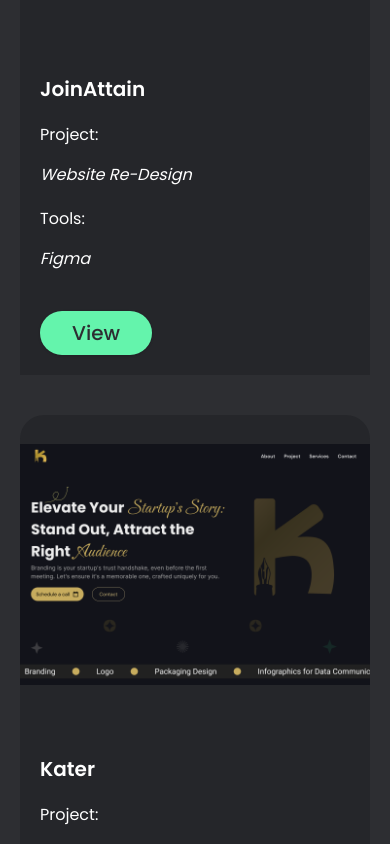
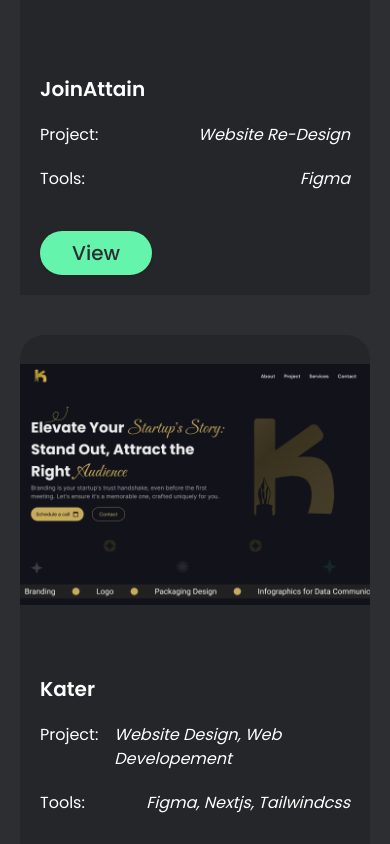
Before and after one commit to DaramolaD/saas_portfolio, a Next.js app: page / in a window 390 px wide. Shown: the part 2560-3404 px from the top of the page. Built offline with nearby package versions, Linux system fonts and the light colour scheme.

Commit message:
Project Description modified

```diff
--- a/components/ProjectCard.jsx
+++ b/components/ProjectCard.jsx
@@ -23,7 +23,7 @@
             {client}
           </h4>
           <div className="flex flex-col gap-5 md:gap-10">
-            <div className="flex flex-col sm:flex-row gap-4 justify-between items-start">
+            <div className="flex sm:flex-row gap-4 justify-between items-start">
               <p className="sm:text-lg lg:text-2xl text-wrap text-white text-end">
                 Project:
               </p>
@@ -32,7 +32,7 @@
                 {description}
               </p>
             </div>
-            <div className="flex flex-col sm:flex-row gap-4 sm:gap-10 justify-between items-start">
+            <div className="flex sm:flex-row gap-4 sm:gap-10 justify-between items-start">
               <p className="sm:text-lg lg:text-2xl text-wrap text-white text-end">
                 Tools:
               </p>
```
